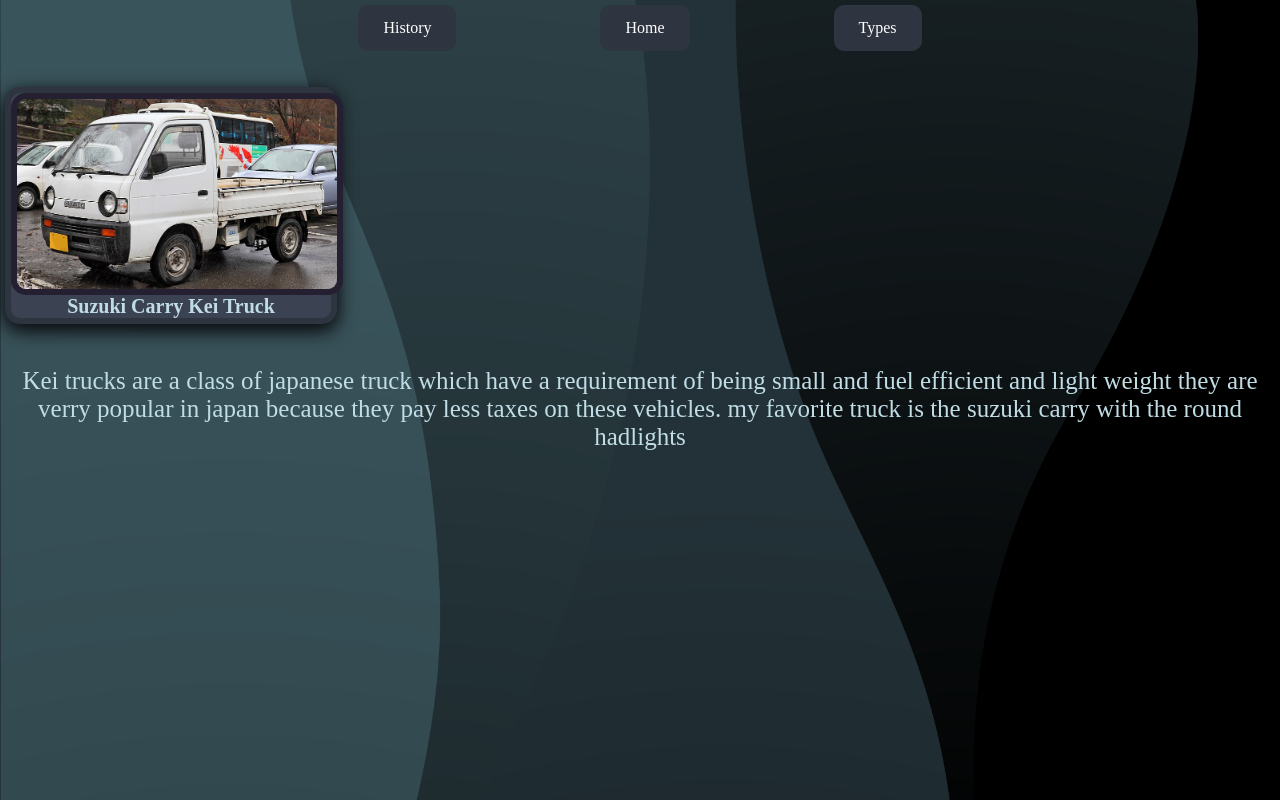
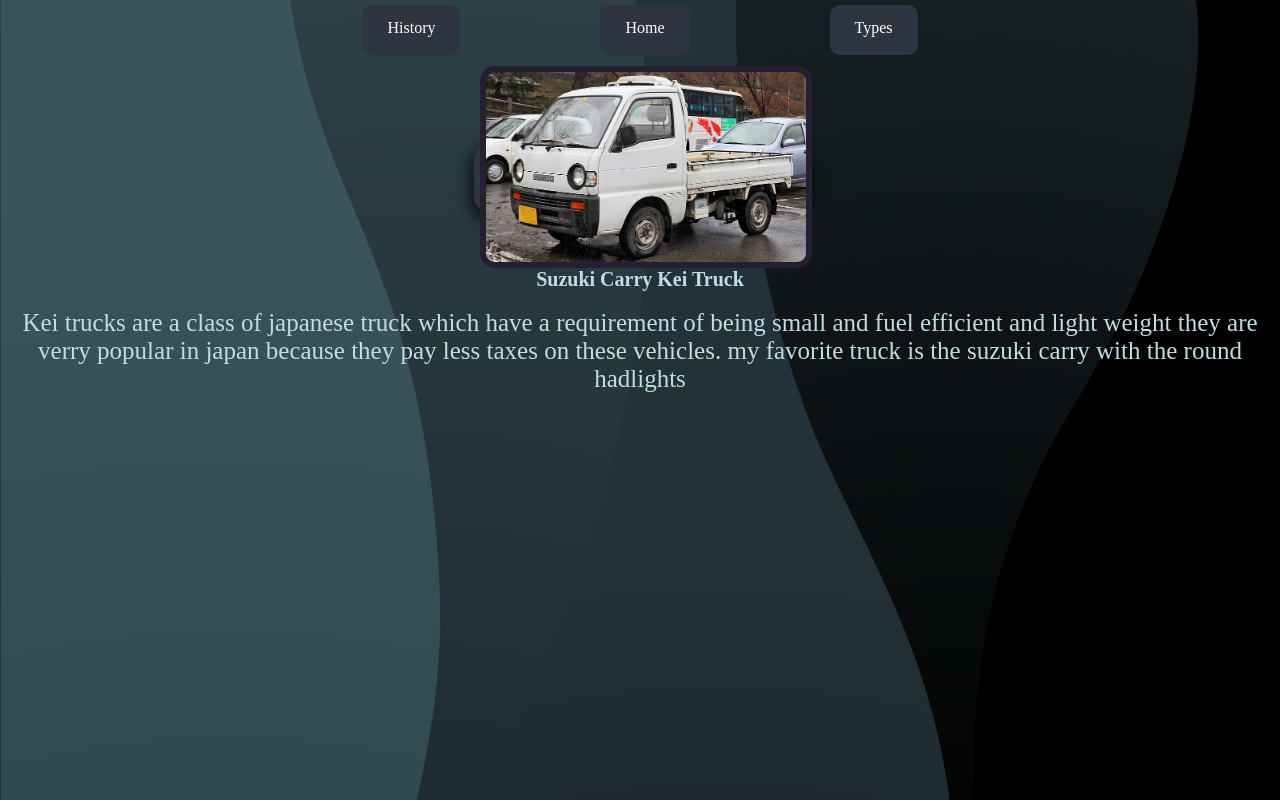
Before and after one commit to CaelDou/a, a plain HTML site: page index.html in a window 1280 px wide. Drawn offline with Linux system fonts and the light colour scheme.

Commit message:
Update style.css

```diff
--- a/style.css
+++ b/style.css
@@ -23,8 +23,9 @@ img {
 }
 
 div {
-  text-align: center;
-  vertical-align: baseline;
+display: flex;
+justify-content: center;
+height: 55px;
 }
 
 
@@ -47,6 +48,7 @@ div {
   border: 6px solid #2e3440;
   margin-left: 5px;
   margin-right: 5px;
+
 }
 
 * {
@@ -93,3 +95,9 @@ a:visited {
   width: 100%; /* Ensures full width usage */
   flex-wrap: wrap; /* Prevents overflow */
 }
+.center{
+  display: flex;
+  justify-content: center;
+  align-items: center;
+  height: 200px;
+}
```
